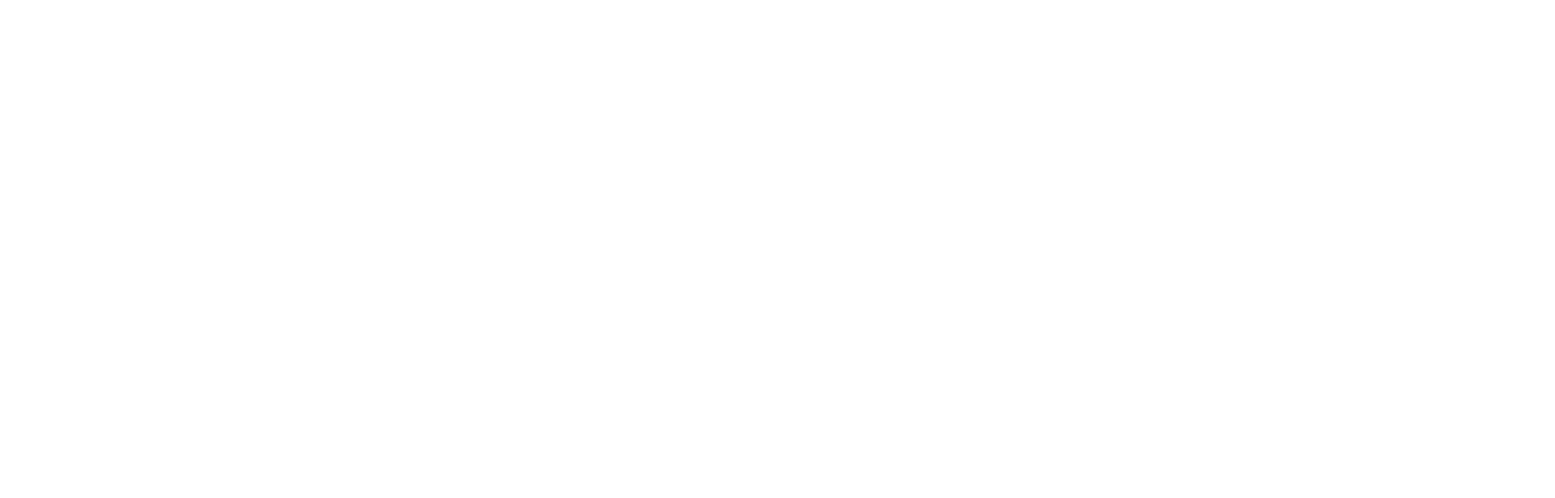
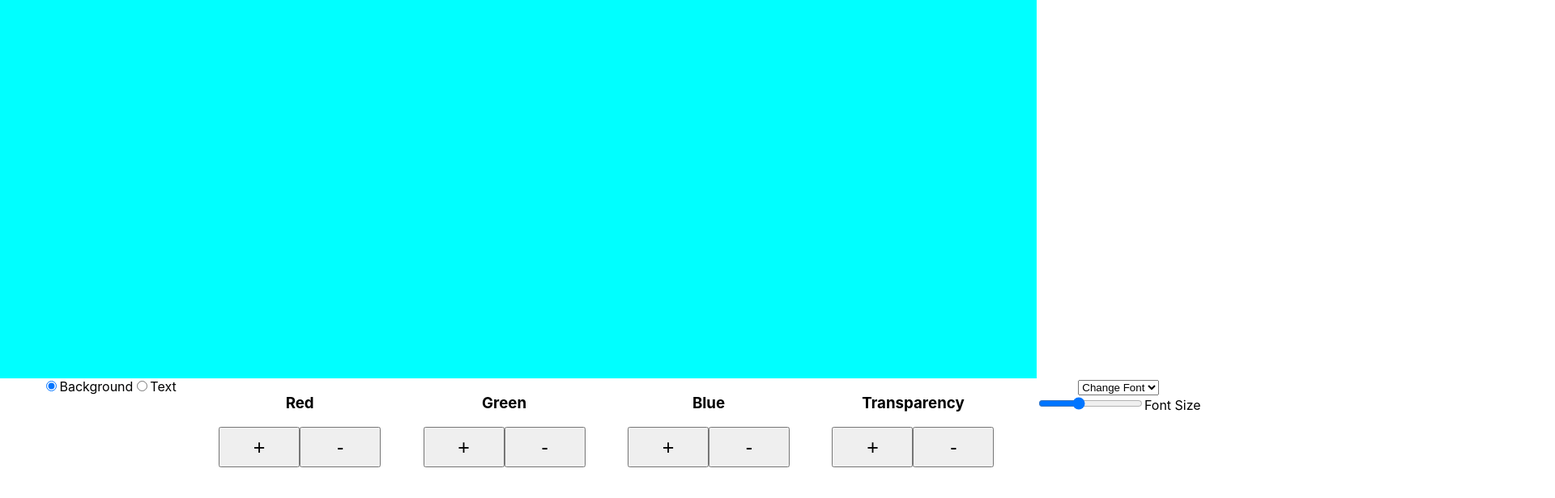
Before and after one commit to K0d1Lu/color-calculator, a React (Create React App) app: page / in a window 1280 px wide. Shown: the part 172-788 px from the top of the page at 81% size, 1920 px wide, since content can reach past the window. Built offline with nearby package versions, Linux system fonts and the light colour scheme.

Commit message:
more css and control

```diff
--- a/src/App.css
+++ b/src/App.css
@@ -1,38 +1,33 @@
-.App {
-  text-align: center;
+body {
+	overflow-x: hidden;
 }
 
-.App-logo {
-  height: 40vmin;
-  pointer-events: none;
+.App {
+	text-align: center;
+	height: 100vh;
+	display: flex;
+	flex-direction: column;
+	justify-content: space-between;
 }
 
-@media (prefers-reduced-motion: no-preference) {
-  .App-logo {
-    animation: App-logo-spin infinite 20s linear;
-  }
+.controls {
+	width: 200vw;
+	display: flex;
 }
 
-.App-header {
-  background-color: #282c34;
-  min-height: 100vh;
-  display: flex;
-  flex-direction: column;
-  align-items: center;
-  justify-content: center;
-  font-size: calc(10px + 2vmin);
-  color: white;
+.control {
+	height: 20vh;
+	width: 100vw;
+	background-color: #fff;
 }
 
-.App-link {
-  color: #61dafb;
+.buttons {
+	display: flex;
+	justify-content: space-evenly;
 }
 
-@keyframes App-logo-spin {
-  from {
-    transform: rotate(0deg);
-  }
-  to {
-    transform: rotate(360deg);
-  }
+button {
+	font-size: 25px;
+	width: 100px;
+	height: 50px;
 }
--- a/src/App.js
+++ b/src/App.js
@@ -1,31 +1,91 @@
-import React, { useState } from 'react';
-import './App.css';
-import Buttons from './components/Buttons';
+import React, { useState } from "react";
+import "./App.css";
+import Controls from "./components/Controls";
+
+let elemToChange = "background";
 
 function App() {
-  const [rgba, changeRgba] = useState(`rgba(${colors.red.value}, ${colors.green.value}, ${colors.blue.value}, ${colors.transparency.value})`);
+	const [elemToChange, changeElem] = useState("background");
+
+	const [rgbaBg, changeRgbaBg] = useState(
+		`rgba(${colors.background.red.value}, ${colors.background.green.value}, ${colors.background.blue.value}, ${colors.background.transparency.value})`
+	);
+
+	const [rgbaText, changeRgbaText] = useState(
+		`rgba(${colors.text.red.value}, ${colors.text.green.value}, ${colors.text.blue.value}, ${colors.text.transparency.value})`
+	);
+
+	const [fontFamily, changeFontFamily] = useState("Times New Roman");
+	const [fontSize, changeFontSize] = useState("20px");
+
+	const changeColorizedElem = (elem) => {
+		changeElem(elem);
+	};
 
 	const changeColor = {
-    '+': (color) => {
-      if (colors[color].atMax) return;
-      else colors[color].add();
-      changeRgba(`rgba(${colors.red.value}, ${colors.green.value}, ${colors.blue.value}, ${colors.transparency.value})`);
+		"+": (color) => {
+			if (colors[elemToChange][color].atMax) return;
+			else colors[elemToChange][color].add();
+
+			if (elemToChange === "background") {
+				changeRgbaBg(
+					`rgba(${colors.background.red.value}, ${colors.background.green.value}, ${colors.background.blue.value}, ${colors.background.transparency.value})`
+				);
+			} else {
+				changeRgbaText(
+					`rgba(${colors.text.red.value}, ${colors.text.green.value}, ${colors.text.blue.value}, ${colors.text.transparency.value})`
+				);
+			}
 		},
-    '-': (color) => {
-      if (colors[color].atMin) return;
-      else colors[color].min();
-      changeRgba(`rgba(${colors.red.value}, ${colors.green.value}, ${colors.blue.value}, ${colors.transparency.value})`);
+		"-": (color) => {
+			if (colors[elemToChange][color].atMin) return;
+			else colors[elemToChange][color].min();
+			if (elemToChange === "background") {
+				changeRgbaBg(
+					`rgba(${colors.background.red.value}, ${colors.background.green.value}, ${colors.background.blue.value}, ${colors.background.transparency.value})`
+				);
+			} else {
+				changeRgbaText(
+					`rgba(${colors.text.red.value}, ${colors.text.green.value}, ${colors.text.blue.value}, ${colors.text.transparency.value})`
+				);
+			}
 		},
-  }
+	};
+
+	const changeFont = (font) => {
+		changeFontFamily(font);
+
+		const link = document.createElement("link");
+		link.rel = "stylesheet";
+		link.href = `https://fonts.googleapis.com/css2?family=${font}:wght@300&display=swap`;
+
+		document.getElementsByTagName("head")[0].appendChild(link);
+	};
+
+	const changeSize = (size) => {
+		console.log("into the change", size);
+		changeFontSize(`${size}px`);
+	};
 
 	return (
-    <div className="App" style={{backgroundColor: rgba}}>
-      <Buttons color={'red'} onClickHandler={changeColor} />
-      <Buttons color={'green'} onClickHandler={changeColor} />
-      <Buttons color={'blue'} onClickHandler={changeColor} />
-      <Buttons color={'transparency'} onClickHandler={changeColor} />
-
-      <span>{rgba}</span>
+		<div className="App" style={{ backgroundColor: rgbaBg }}>
+			<div>
+				<span
+					style={{
+						fontFamily: fontFamily,
+						fontSize: fontSize,
+						color: rgbaText,
+					}}
+				>
+					{elemToChange === "background" ? rgbaBg : rgbaText}
+				</span>
+			</div>
+			<Controls
+				onChangeColors={changeColorizedElem}
+				onClickHandler={changeColor}
+				onChangeSizes={changeFont}
+				onSizeChange={changeSize}
+			/>
 		</div>
 	);
 }
@@ -33,10 +93,11 @@ function App() {
 export default App;
 
 var colors = {
+	background: {
 		red: {
-    value: 255,
-    atMax: true,
-    atMin: false,
+			value: 0,
+			atMax: false,
+			atMin: true,
 			add() {
 				if (this.value < 255) {
 					this.value++;
@@ -52,7 +113,7 @@ var colors = {
 				} else {
 					this.atMin = true;
 				}
-    }
+			},
 		},
 		green: {
 			value: 255,
@@ -73,7 +134,7 @@ var colors = {
 				} else {
 					this.atMin = true;
 				}
-    }
+			},
 		},
 		blue: {
 			value: 255,
@@ -94,7 +155,7 @@ var colors = {
 				} else {
 					this.atMin = true;
 				}
-    }
+			},
 		},
 		transparency: {
 			value: 1,
@@ -102,7 +163,7 @@ var colors = {
 			atMin: false,
 			add() {
 				if (this.value < 1) {
-        this.value += 0.1;
+					this.value += Number.parseFloat(0.1).tofixed(2);
 					this.atMin = false;
 				} else {
 					this.atMax = true;
@@ -110,11 +171,98 @@ var colors = {
 			},
 			min() {
 				if (this.value > 0) {
-        this.value -= 0.1;
+					this.value -= Number.parseFloat(0.1).tofixed(2);
 					this.atMax = false;
 				} else {
 					this.atMin = true;
 				}
+			},
+		},
+	},
+	text: {
+		red: {
+			value: 0,
+			atMax: false,
+			atMin: true,
+			add() {
+				if (this.value < 255) {
+					this.value++;
+					this.atMin = false;
+				} else {
+					this.atMax = true;
 				}
 			},
+			min() {
+				if (this.value > 0) {
+					this.value--;
+					this.atMax = false;
+				} else {
+					this.atMin = true;
 				}
+			},
+		},
+		green: {
+			value: 0,
+			atMax: false,
+			atMin: true,
+			add() {
+				if (this.value < 255) {
+					this.value++;
+					this.atMin = false;
+				} else {
+					this.atMax = true;
+				}
+			},
+			min() {
+				if (this.value > 0) {
+					this.value--;
+					this.atMax = false;
+				} else {
+					this.atMin = true;
+				}
+			},
+		},
+		blue: {
+			value: 0,
+			atMax: false,
+			atMin: true,
+			add() {
+				if (this.value < 255) {
+					this.value++;
+					this.atMin = false;
+				} else {
+					this.atMax = true;
+				}
+			},
+			min() {
+				if (this.value > 0) {
+					this.value--;
+					this.atMax = false;
+				} else {
+					this.atMin = true;
+				}
+			},
+		},
+		transparency: {
+			value: 1,
+			atMax: true,
+			atMin: false,
+			add() {
+				if (this.value < 1) {
+					this.value += Number.parseFloat(0.1).tofixed(2);
+					this.atMin = false;
+				} else {
+					this.atMax = true;
+				}
+			},
+			min() {
+				if (this.value > 0) {
+					this.value -= Number.parseFloat(0.1).tofixed(2);
+					this.atMax = false;
+				} else {
+					this.atMin = true;
+				}
+			},
+		},
+	},
+};
--- a/src/components/Buttons.js
+++ b/src/components/Buttons.js
@@ -1,10 +1,32 @@
 import React from 'react';
+
+let inter;
 
 export default function Buttons({color, onClickHandler}) {
   return (
     <div>
-      <button onClick={() => onClickHandler['+'](color)}>+{color}</button>
-      <button onClick={() => onClickHandler['-'](color)}>-{color}</button>
+      <button
+        onMouseDown={() => {
+          onClickHandler['+'](color)
+          inter = setInterval(() => {
+            onClickHandler['+'](color)
+          }, 100);
+        }}
+        onMouseUp={() => clearInterval(inter) }
+      >
+        +
+      </button>
+      <button
+        onMouseDown={() => {
+          onClickHandler['-'](color)
+          inter = setInterval(() => {
+            onClickHandler['-'](color)
+          }, 100);
+        }}
+        onMouseUp={() => clearInterval(inter) }
+      >
+        -
+      </button>
     </div>
   )
 }
```
Lines whose indentation alone changed are shown as unchanged.
